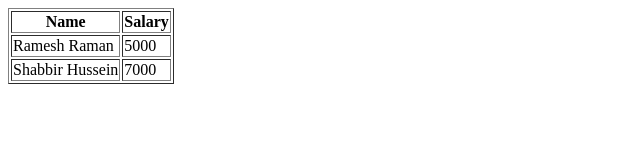
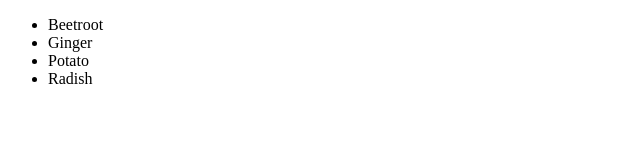
Before and after one commit to tameratbegashaw/New-folder-2-, a plain HTML site: page index.html in a window 1280 px wide. Shown: the whole page, without its empty margins (0-640 px from the left). Drawn offline with Linux system fonts and the light colour scheme.

Commit message:
second commit

```diff
--- a/index.html
+++ b/index.html
@@ -6,21 +6,12 @@
    </head>
 
    <body>
-      <table border = "1">
-         <tr>
-            <th>Name</th>
-            <th>Salary</th>
-         </tr>
-         <tr>
-            <td>Ramesh Raman</td>
-            <td>5000</td>
-         </tr>
-
-         <tr>
-            <td>Shabbir Hussein</td>
-            <td>7000</td>
-         </tr>
-      </table>
+      <ul>
+         <li>Beetroot</li>
+         <li>Ginger</li>
+         <li>Potato</li>
+         <li>Radish</li>
+      </ul>
    </body>
 
 </html>
```
